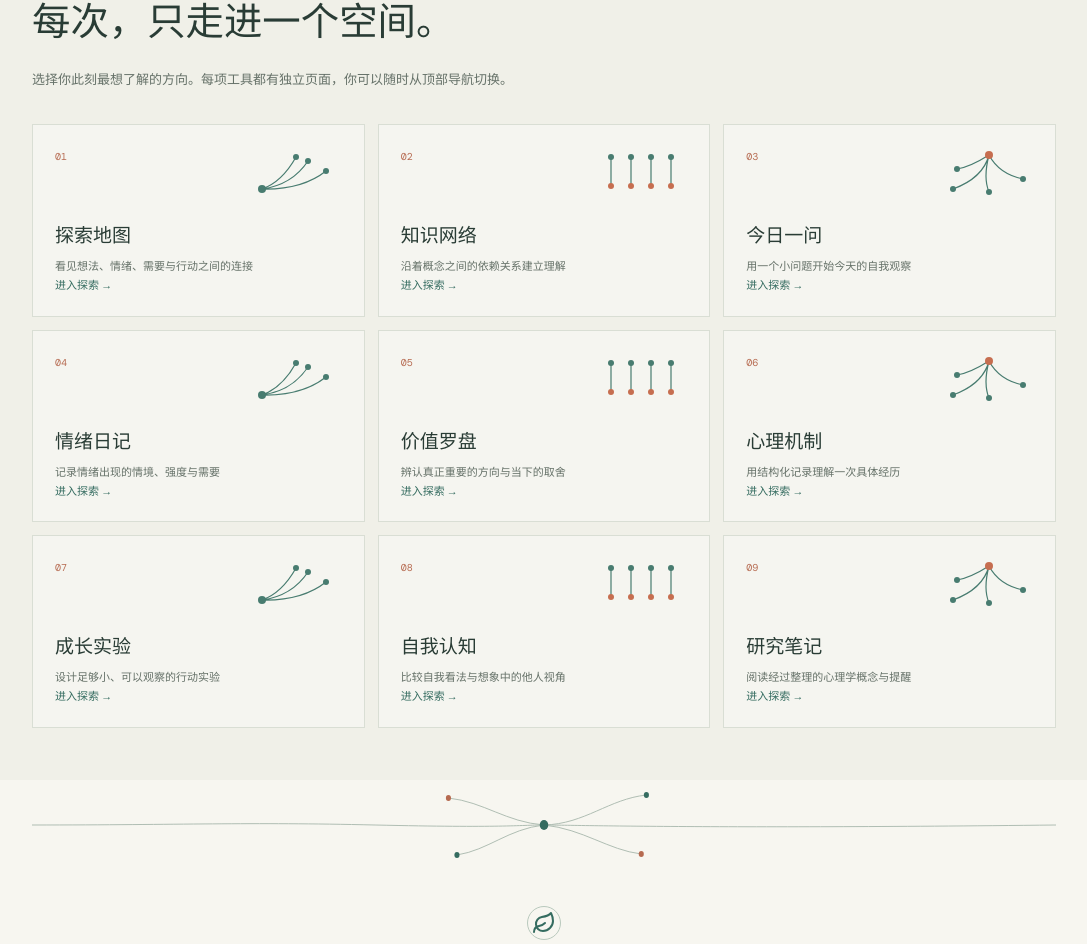
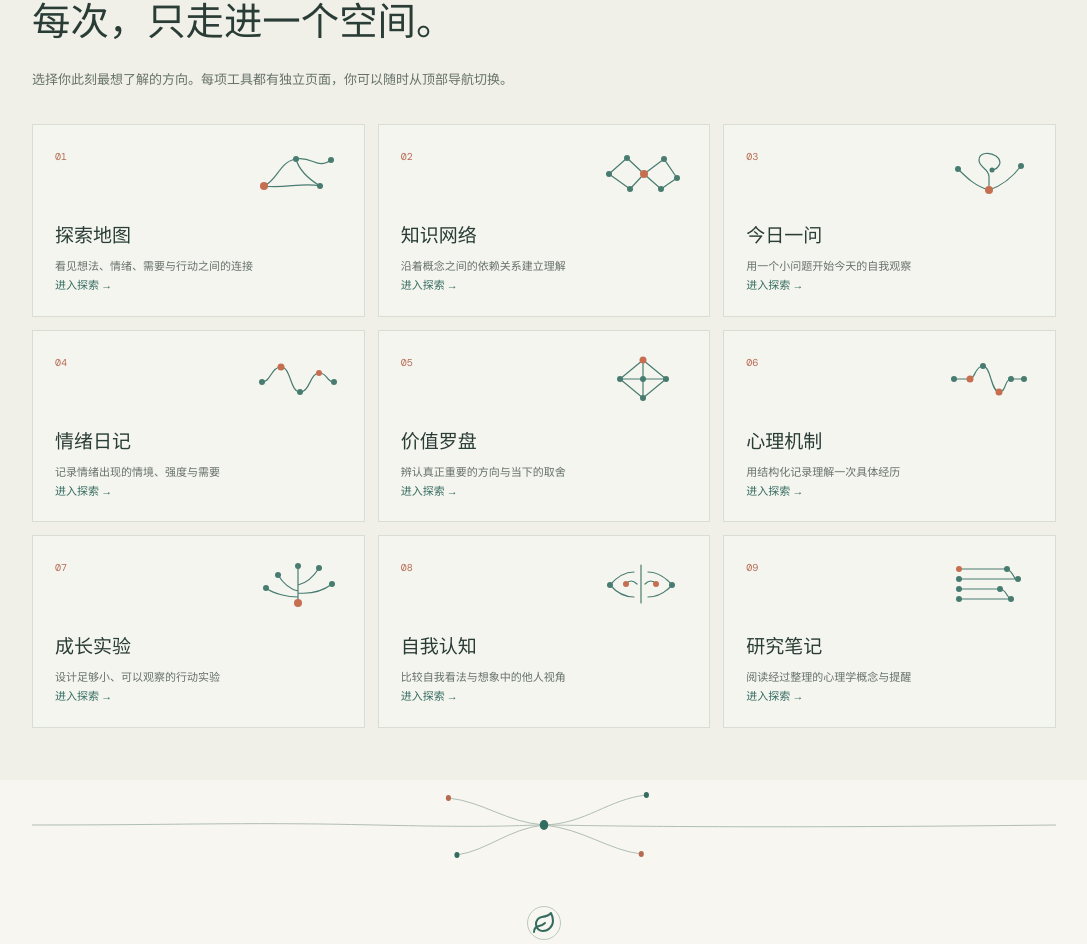
Before and after one commit to fengjutian/xinge, a React (Vite) app: page / in a window 1280 px wide. Shown: the part 880-1824 px from the top of the page, without its empty margins (96-1183 px from the left). Built offline with nearby package versions, Linux system fonts and the light colour scheme.

Commit message:
feat: refactor MiniMotif component for improved SVG rendering and update CSS for enhanced styling

```diff
--- a/src/components/OrganicVisuals.tsx
+++ b/src/components/OrganicVisuals.tsx
@@ -14,10 +14,18 @@ export function BranchNetwork() {
 }
 
 export function MiniMotif({ index }: { index: number }) {
-  const mode = index % 3;
-  if (mode === 0) return <svg className="mini-motif" viewBox="0 0 88 52" aria-hidden="true"><path d="M8 42Q28 35 42 10M8 42Q38 38 54 14M8 42Q48 43 72 24"/><circle cx="8" cy="42" r="4"/><circle cx="42" cy="10" r="3"/><circle cx="54" cy="14" r="3"/><circle cx="72" cy="24" r="3"/></svg>;
-  if (mode === 1) return <svg className="mini-motif" viewBox="0 0 88 52" aria-hidden="true"><path d="M12 10V39M32 10V39M52 10V39M72 10V39"/>{[12,32,52,72].map(x=><circle key={x} cx={x} cy="10" r="3"/>)}{[12,32,52,72].map(x=><circle key={x} className="accent" cx={x} cy="39" r="3"/>)}</svg>;
-  return <svg className="mini-motif" viewBox="0 0 88 52" aria-hidden="true"><path d="M8 42Q38 31 44 8M44 8Q54 27 78 32M44 8Q38 31 44 45M44 8Q25 20 12 22"/><circle cx="44" cy="8" r="4"/><circle cx="8" cy="42" r="3"/><circle cx="78" cy="32" r="3"/><circle cx="44" cy="45" r="3"/><circle cx="12" cy="22" r="3"/></svg>;
+  const common = { className: 'mini-motif', viewBox: '0 0 88 52', 'aria-hidden': true } as const;
+  switch (index) {
+    case 0: return <svg {...common}><path d="M10 39C24 33 25 15 42 12S63 23 77 13M10 39C30 42 49 35 66 39M42 12C45 23 53 31 66 39"/><circle className="accent" cx="10" cy="39" r="4"/><circle cx="42" cy="12" r="3"/><circle cx="77" cy="13" r="3"/><circle cx="66" cy="39" r="3"/></svg>;
+    case 1: return <svg {...common}><path d="M10 27L28 11L45 27L65 12L78 31M10 27L31 42L45 27L62 42L78 31"/><circle cx="10" cy="27" r="3"/><circle cx="28" cy="11" r="3"/><circle className="accent" cx="45" cy="27" r="4"/><circle cx="65" cy="12" r="3"/><circle cx="78" cy="31" r="3"/><circle cx="31" cy="42" r="3"/><circle cx="62" cy="42" r="3"/></svg>;
+    case 2: return <svg {...common}><path d="M44 43V30C44 21 34 21 34 13C34 5 45 5 51 9C59 15 53 22 47 23M44 43C30 39 22 31 13 22M44 43C56 39 67 31 76 19"/><circle className="accent" cx="44" cy="43" r="4"/><circle cx="13" cy="22" r="3"/><circle cx="76" cy="19" r="3"/><circle cx="47" cy="23" r="2.5"/></svg>;
+    case 3: return <svg {...common}><path d="M8 29C17 29 17 14 27 14S36 39 46 39S56 20 65 20S72 29 80 29"/><circle cx="8" cy="29" r="3"/><circle className="accent" cx="27" cy="14" r="3.5"/><circle cx="46" cy="39" r="3"/><circle className="accent" cx="65" cy="20" r="3"/><circle cx="80" cy="29" r="3"/></svg>;
+    case 4: return <svg {...common}><path d="M44 7L67 26L44 45L21 26Z M44 7V45M21 26H67"/><circle className="accent" cx="44" cy="7" r="3.5"/><circle cx="67" cy="26" r="3"/><circle cx="44" cy="45" r="3"/><circle cx="21" cy="26" r="3"/><circle cx="44" cy="26" r="3"/></svg>;
+    case 5: return <svg {...common}><path d="M9 26H25C30 26 30 13 38 13S46 39 54 39S59 26 66 26H79"/><circle cx="9" cy="26" r="3"/><circle className="accent" cx="25" cy="26" r="3.5"/><circle cx="38" cy="13" r="3"/><circle className="accent" cx="54" cy="39" r="3.5"/><circle cx="66" cy="26" r="3"/><circle cx="79" cy="26" r="3"/></svg>;
+    case 6: return <svg {...common}><path d="M44 45V8M44 33C35 31 29 25 24 17M44 27C53 25 60 18 65 10M44 39C34 39 20 36 12 30M44 35C56 36 69 33 78 26"/><circle className="accent" cx="44" cy="45" r="4"/><circle cx="44" cy="8" r="3"/><circle cx="24" cy="17" r="3"/><circle cx="65" cy="10" r="3"/><circle cx="12" cy="30" r="3"/><circle cx="78" cy="26" r="3"/></svg>;
+    case 7: return <svg {...common}><path d="M42 7V45M35 14C25 14 17 20 11 27C18 35 26 39 35 39M49 14C59 14 67 20 73 27C66 35 58 39 49 39M27 26C30 22 34 22 38 26M57 26C54 22 50 22 46 26"/><circle cx="11" cy="27" r="3"/><circle className="accent" cx="27" cy="26" r="3"/><circle className="accent" cx="57" cy="26" r="3"/><circle cx="73" cy="27" r="3"/></svg>;
+    default: return <svg {...common}><path d="M14 11H62M14 21H73M14 31H55M14 41H66M62 11C70 15 69 24 73 21M55 31C62 32 61 39 66 41"/><circle className="accent" cx="14" cy="11" r="3"/><circle cx="14" cy="21" r="3"/><circle cx="14" cy="31" r="3"/><circle cx="14" cy="41" r="3"/><circle cx="62" cy="11" r="3"/><circle cx="73" cy="21" r="3"/><circle cx="55" cy="31" r="3"/><circle cx="66" cy="41" r="3"/></svg>;
+  }
 }
 
 export function PageNetwork() {
```
Also changed, not shown: src/index.css.
